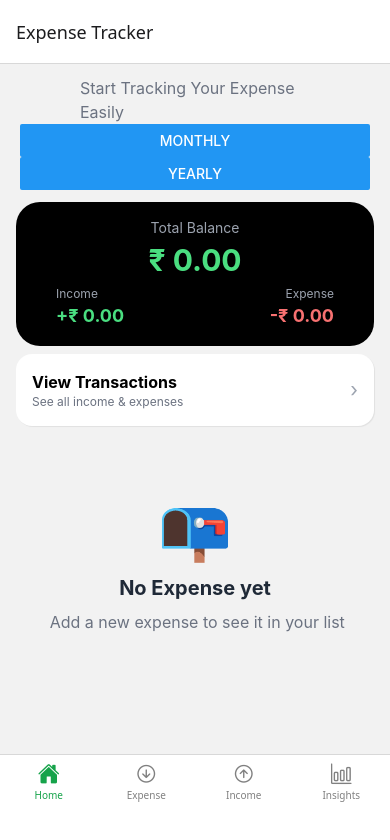
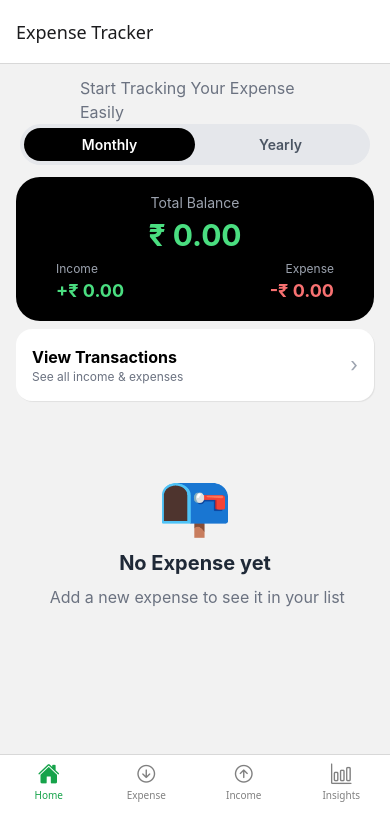
Before and after one commit to alaminskofficial/expense-tracker, a React Native app: screen /Home in a window 390 px wide. Shown: the top 840 px of the page. Built offline with nearby package versions, Linux system fonts and the light colour scheme.

Commit message:
ui modified

```diff
--- a/src/screens/Home.tsx
+++ b/src/screens/Home.tsx
@@ -45,9 +45,45 @@ const Home: React.FC<Props> = ({ navigation }) => {
         <Text style={tailwind`text-base text-gray-500 px-15`}>
           Start Tracking Your Expense Easily
         </Text>
-        <Button title="Monthly" onPress={() => setTimeFilter("monthly")} />
 
-        <Button title="Yearly" onPress={() => setTimeFilter("yearly")} />
+        {/* Filter Toggle */}
+        <View style={tailwind`bg-gray-200 rounded-full p-1 flex-row`}>
+          {/* Monthly */}
+          <TouchableOpacity
+            onPress={() => setTimeFilter("monthly")}
+            style={tailwind.style(
+              "flex-1 py-2 rounded-full items-center",
+              timeFilter === "monthly" ? "bg-black" : ""
+            )}
+          >
+            <Text
+              style={tailwind.style(
+                "font-semibold",
+                timeFilter === "monthly" ? "text-white" : "text-gray-600"
+              )}
+            >
+              Monthly
+            </Text>
+          </TouchableOpacity>
+
+          {/* Yearly */}
+          <TouchableOpacity
+            onPress={() => setTimeFilter("yearly")}
+            style={tailwind.style(
+              "flex-1 py-2 rounded-full items-center",
+              timeFilter === "yearly" ? "bg-black" : ""
+            )}
+          >
+            <Text
+              style={tailwind.style(
+                "font-semibold",
+                timeFilter === "yearly" ? "text-white" : "text-gray-600"
+              )}
+            >
+              Yearly
+            </Text>
+          </TouchableOpacity>
+        </View>
       </View>
 
       <View style={tailwind`px-4`}>
```
